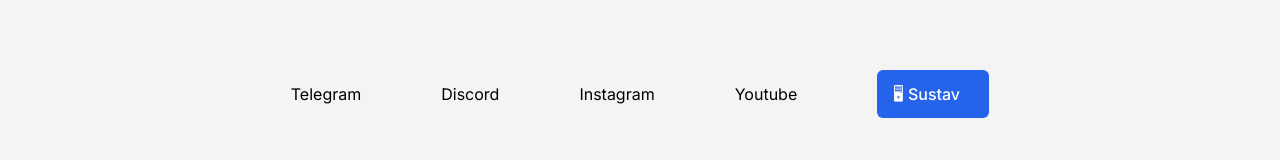
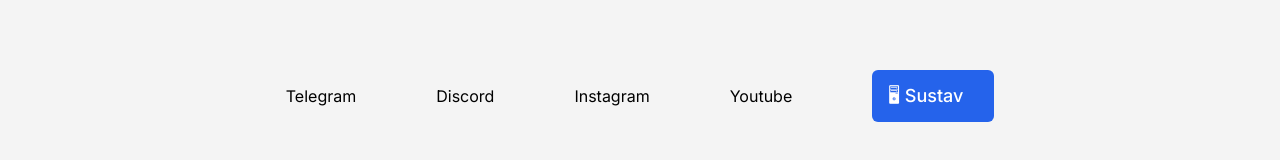
Before and after one commit to faustatwork/mad-science-website, a Next.js app: page / in a window 1280 px wide. Shown: the part 4854-5014 px from the top of the page. Built offline with nearby package versions, Linux system fonts and the light colour scheme.

Commit message:
fix(switchtheme): follow button guidelines

```diff
--- a/components/SwitchTheme.tsx
+++ b/components/SwitchTheme.tsx
@@ -15,7 +15,7 @@
 
   return (
     <select
-      className="cursor-pointer appearance-none rounded-md bg-blue-600 px-4 py-3 font-medium text-white hover:bg-blue-700 focus:ring-4 focus:ring-blue-200 dark:focus:ring-blue-900"
+      className="cursor-pointer appearance-none rounded-md bg-blue-600 px-4 py-3 text-lg font-medium text-white transition hover:scale-105 hover:bg-blue-700 hover:shadow-xl focus:ring-4 focus:ring-blue-200 dark:focus:ring-blue-900"
       value={theme}
       onChange={e => setTheme(e.target.value)}
     >
```
